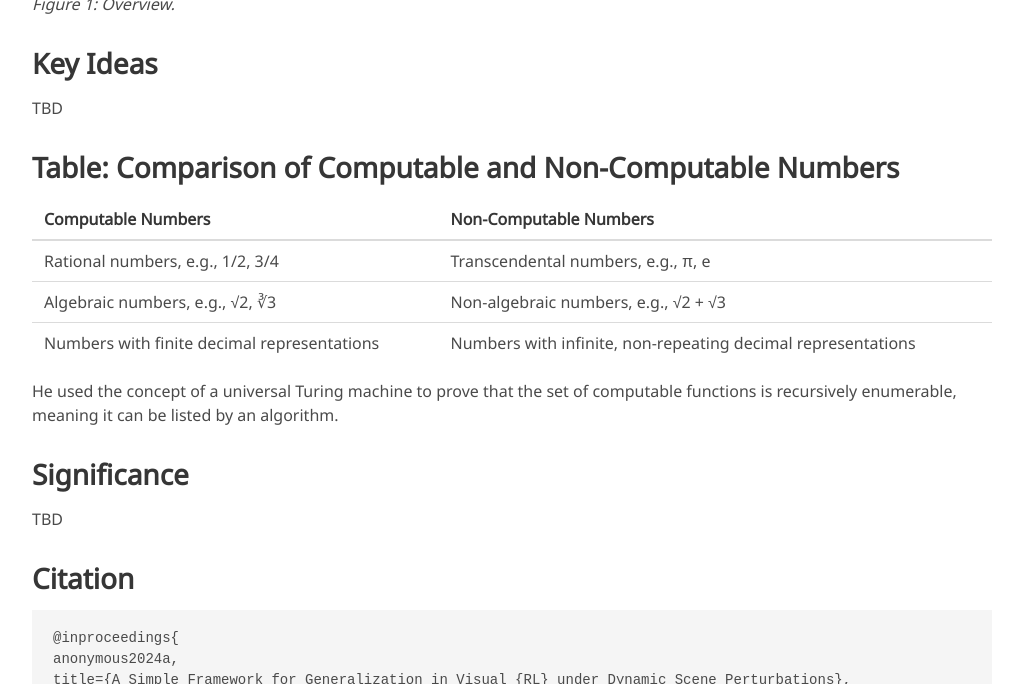
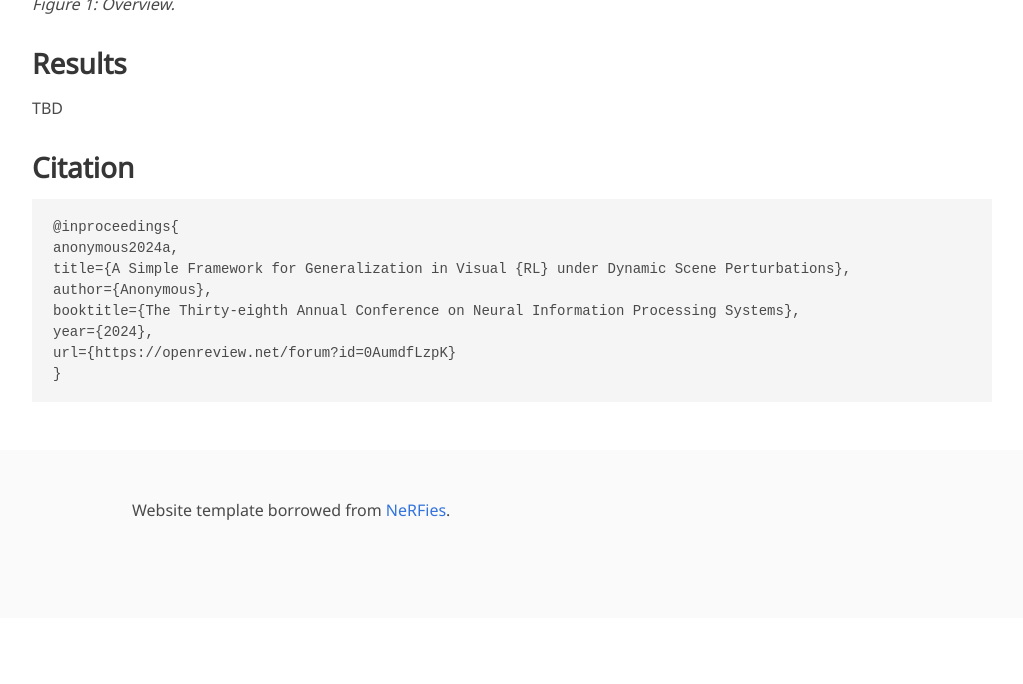
Before and after one commit to W-Song11/SimGRL, a Jekyll site: the page built from index.md, in a window 1280 px wide and 900 px high, scrolled down 1270 px, cut to the strip 216-900 px from the top of the window. Shown: the whole strip, without its empty margins (128-1151 px from the left). Built offline with Jekyll 4.4.1, drawn with Linux system fonts in a browser that asks for light colours; some web fonts are replaced; after the commit the page ends 2104 px from its top, so only the background shows below that.

Commit message:
Update index.md

```diff
--- a/index.md
+++ b/index.md
@@ -55,20 +55,7 @@ TBD
 *Figure 1: Overview.*
 
 
-## Key Ideas
-TBD
-
-## Table: Comparison of Computable and Non-Computable Numbers
-
-| Computable Numbers | Non-Computable Numbers |
-|-------------------|-----------------------|
-| Rational numbers, e.g., 1/2, 3/4 | Transcendental numbers, e.g., π, e |
-| Algebraic numbers, e.g., √2, ∛3 | Non-algebraic numbers, e.g., √2 + √3 |
-| Numbers with finite decimal representations | Numbers with infinite, non-repeating decimal representations |
-
-He used the concept of a universal Turing machine to prove that the set of computable functions is recursively enumerable, meaning it can be listed by an algorithm.
-
-## Significance
+## Results
 TBD
 
 ## Citation
```
